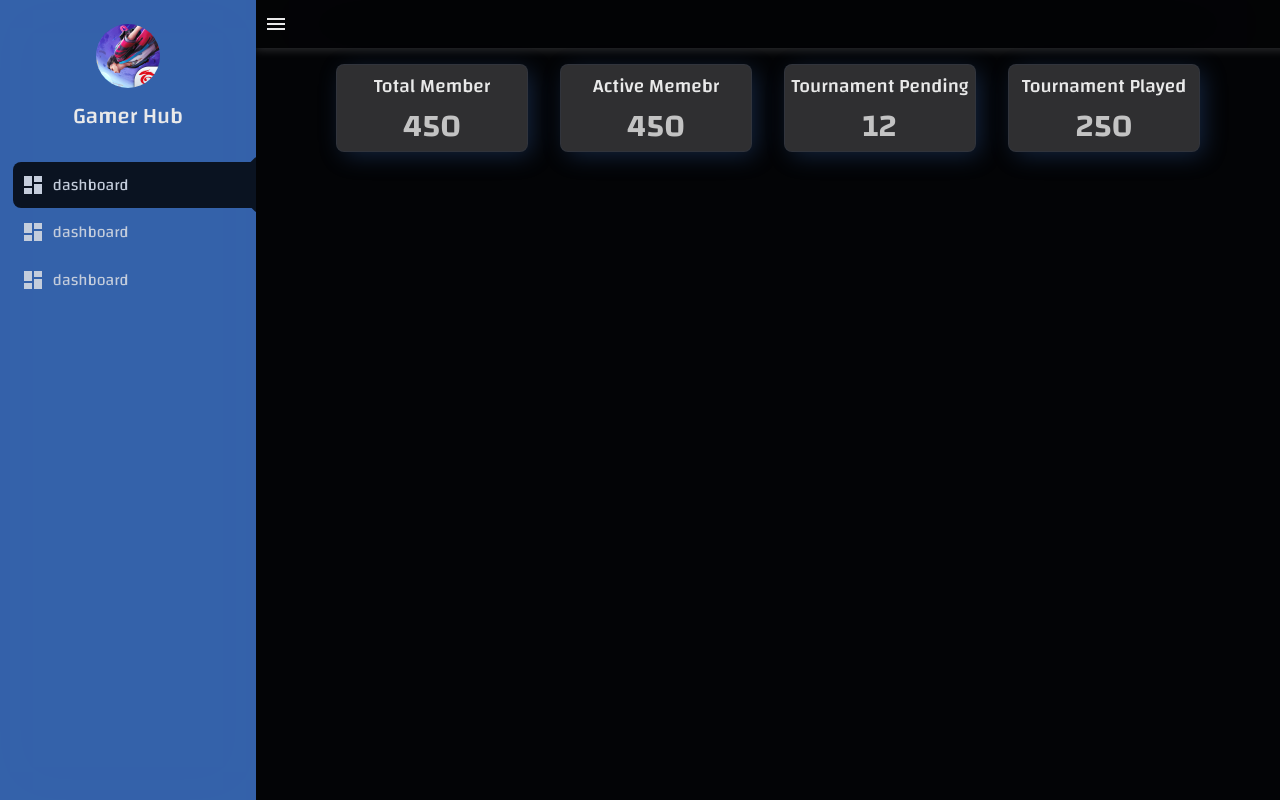
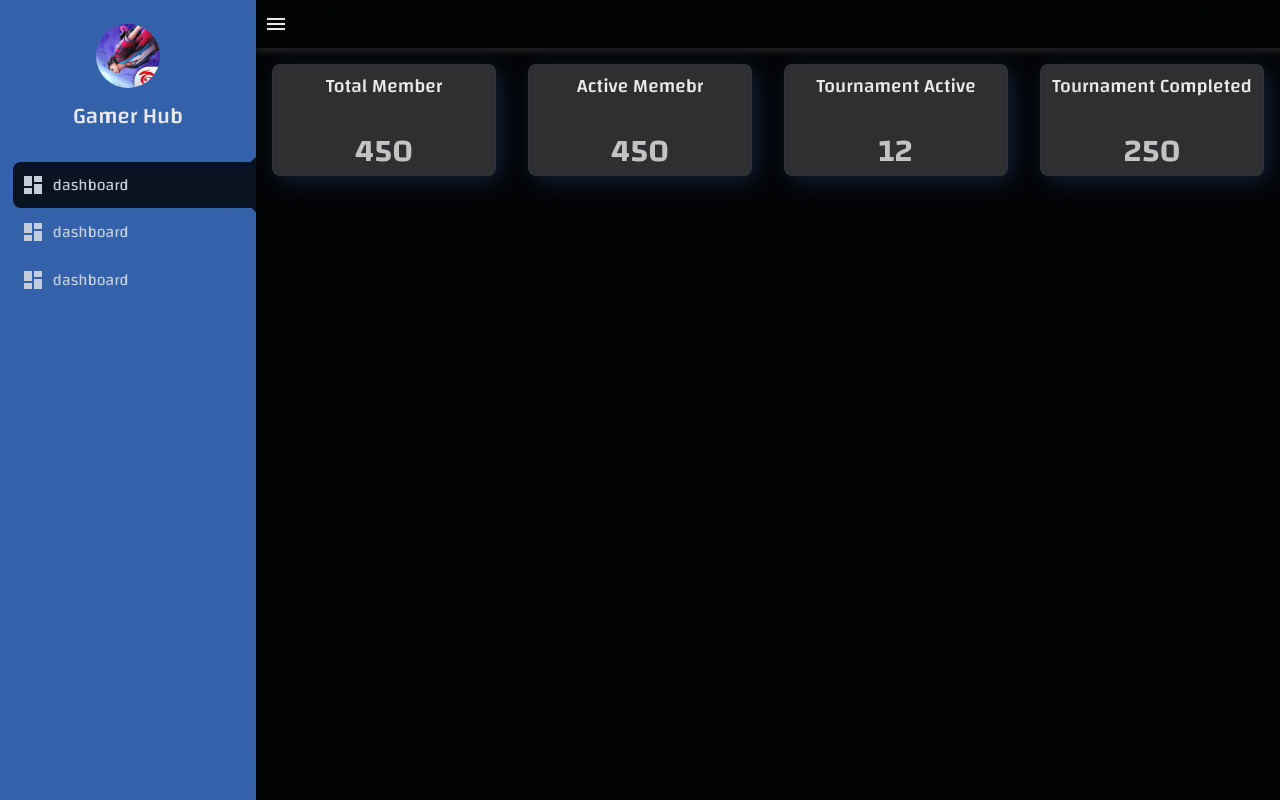
Before and after one commit to legcy143/gamynt_web_v3, a Next.js app: page /club/dashboard in a window 1280 px wide. Built offline with nearby package versions, Linux system fonts and the light colour scheme.

Commit message:
dashbaord v2

```diff
--- a/Page/dashboard/ClubAnyalystic.jsx
+++ b/Page/dashboard/ClubAnyalystic.jsx
@@ -15,11 +15,11 @@ const ClubAnyalystic = () => {
                 <p>450</p>
             </div>
             <div className={style.container}>
-                <h2>tournament pending</h2>
+                <h2>tournament active</h2>
                 <p>12</p>
             </div>
             <div className={style.container}>
-                <h2>tournament played</h2>
+                <h2>tournament completed</h2>
                 <p>250</p>
             </div>
         </section>
--- a/Page/dashboard/styles/clubanyalistic.module.scss
+++ b/Page/dashboard/styles/clubanyalistic.module.scss
@@ -19,8 +19,8 @@
 
 .container {
     // max-width: 12rem;
-    width: 12rem;
-    flex: 1 , 1 , 11rem;
+    // width: 12rem;
+    height: 7rem;
     border-radius: 0.5rem;
     box-shadow: 5px 5px 25px -2px rgb(var(--primary-color-rgb), 0.25);
     border: 1px solid rgb(var(--primary-color-rgb), 0.05);
@@ -47,4 +47,19 @@
     &:hover {
         background-color: rgb(var(--primary-color-rgb), 0.4);
     }
+    flex: 1  1  10rem;
+    @include mobile400() {
+        flex: 1  1  7rem;
+        h2{
+            font-weight: 500;
+            font-size: 1rem;
+        }
+        p{
+            line-height: 2.5rem;
+            opacity: 0.8;
+            font-weight: 600;
+            font-size: 1.5rem;
+            margin-top: auto;
+        }
+    };
 }
```
